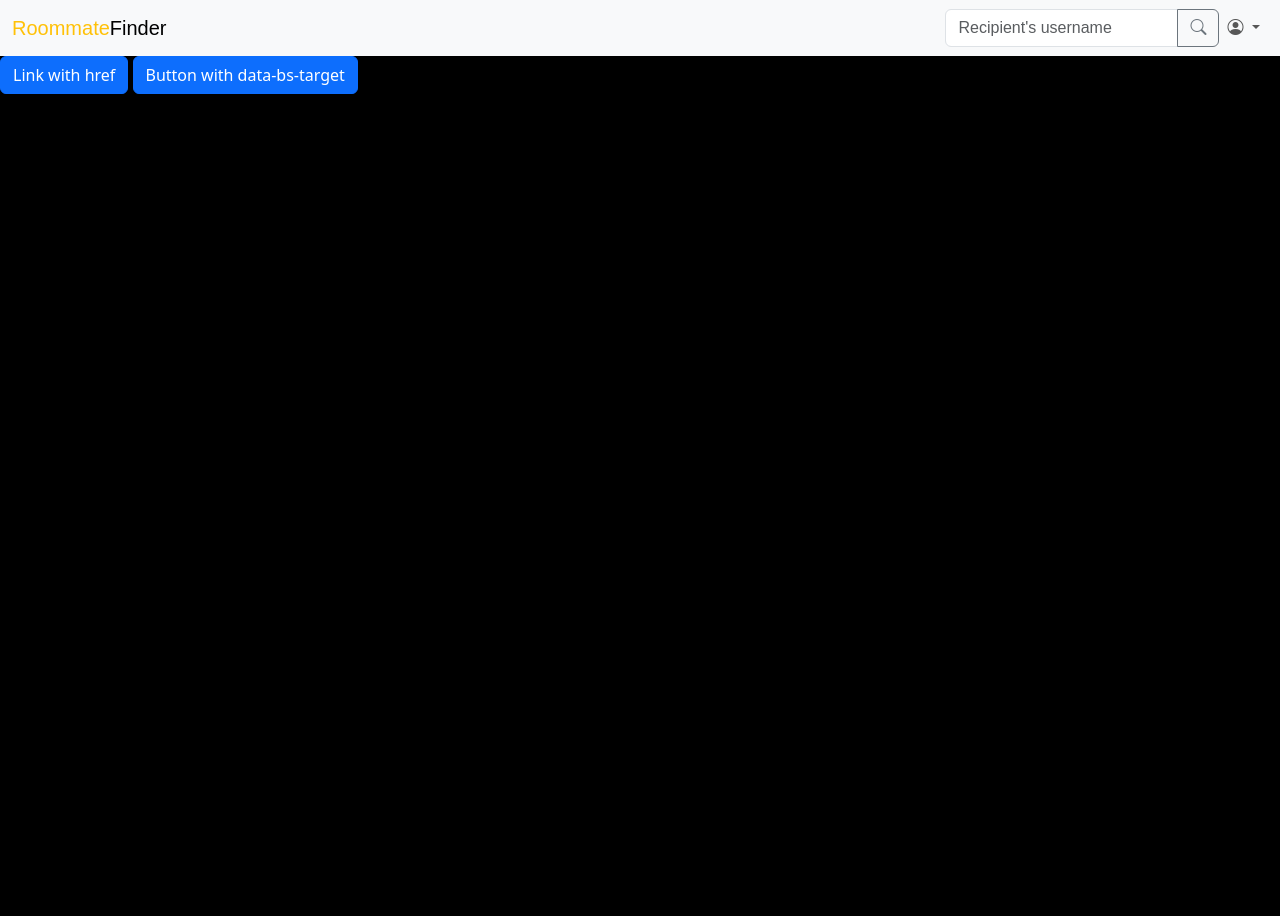
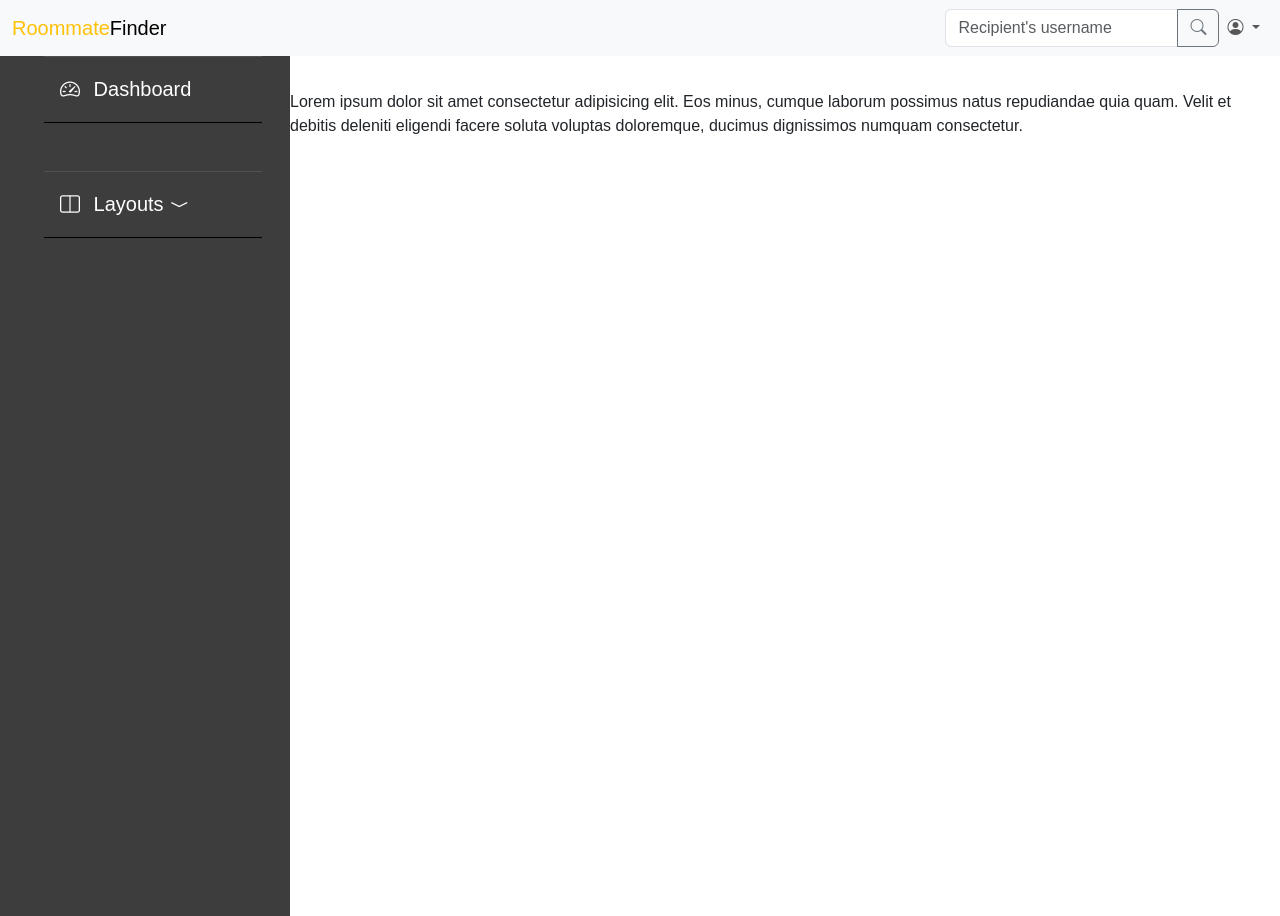
Before and after one commit to UtsavAcode/project6, a Django app: page /padmin/ in a window 1280 px wide. Run offline with Django 4.2, Linux system fonts and the light colour scheme.

Commit message:
late night commit not much done

```diff
--- a/static/css/padmin.css
+++ b/static/css/padmin.css
@@ -4,63 +4,57 @@
     box-sizing: border-box;
     font-family: 'Poppins', sans-serif;
 }
-/*
-.admin-nav{
-    margin: 0;
-    padding:20px;
-    height: 10vh;
-    width: 100%;
-    background-color: rgb(13, 5, 5);
-    display: flex;
-    justify-content: space-between;
-    align-items: center;
-    position: sticky;
+
+
+.col-md-9{
+    margin-top: 90px;
+    margin-left: 290px;
+    position: fixed;
+}
+.sidebar{
+    top: 56px;
+    position: fixed;
+    left:0px;
+    width: 290px;
+    height: 100%;
+    background: rgb(62, 61, 61);
+    transition: all .5s ease;
 }
 
-.nav-items{
-  display: flex;
-  justify-content: space-between;
-  align-items: center;
-
-}
-.nav-items li{
-    list-style: none;
-    padding: 10px 5px 0px 10px;
+.sidebar ul a{
+    display: block;
+    height: 100%;
+    width:100%;
+    line-height: 65px;
+    font-size: 20px;
+    padding-left: 40px;
+    box-sizing: border-box;
+    border-top: 1px solid rgba(255,255,255,.1);
+    border-bottom: 1px solid black;
+    transition: .4s;
 }
 
-.logo{
-    font-size: 25px;
-    font-weight: 900;
-    color: #fff;
-    text-decoration: none;
+ul li:hover a{
+    padding-left: 50px;
 }
-.text-warning{
+
+ul li{
+    list-style: none;
+}
+
+li a{
+    color: white;
     text-decoration: none;
 }
 
-.nav-items li a{
-    text-decoration: none;
-    color: white;
-    font-size: 20px;
-    font-weight: 500;
-    padding: 10px 10px 0px 10px;
-}
- */
-
-:root{
-    --offcanvas-width: 250px;
+.sidebar ul li{
+    margin-right: 16px;
 }
 
-.sidebar-nav{
-    width: var(--offcanvas-width);
-}
-body{
-    background-color: black;
-}
 
-@media (min-width: 922px){
-    .sidebar-nav{
-        transform: none;
-        visibility: visible !important;
+@media (min-width: 992px) {
+
+    main{
+        margin-left: 290px;
     }
 }
--- a/static/css/styles.css
+++ b/static/css/styles.css
@@ -6,6 +6,8 @@
   --color-blue: #279af1;
   --color-tea: #c8ffbe;
   --color-white: #f3f3f3;
+
+
 }
 
 * {
--- a/templates/admin/admin_nav.html
+++ b/templates/admin/admin_nav.html
@@ -3,7 +3,7 @@
 <link rel="stylesheet" href="{%static 'css/padmin.css'%}">
 {%endblock%}
 
-<nav class="navbar navbar-expand-lg bg-body-tertiary">
+<nav class="navbar navbar-expand-lg bg-body-tertiary fixed-top">
   <div class="container-fluid">
     <a class="navbar-brand" href="#"><span class="text-warning">Roommate</span>Finder</a>
     <button class="navbar-toggler" type="button" data-bs-toggle="collapse" data-bs-target="#navbarSupportedContent" aria-controls="navbarSupportedContent" aria-expanded="false" aria-label="Toggle navigation">
@@ -21,7 +21,7 @@
 
         <li class="nav-item dropdown ">
           <a class="nav-link dropdown-toggle" href="#" role="button" data-bs-toggle="dropdown" aria-expanded="false">
-           <i class="bi bi-person-circle"></i>
+           <i class="bi bi-person-circle bi-lg"></i>
           </a>
           <ul class="dropdown-menu dropdown-menu-end aria-labelledby='navbarDropdown'">
             <li><a class="dropdown-item" href="#">Action</a></li>
@@ -36,32 +36,11 @@
   </div>
 </nav>
 
-<!-- off canvas --><!-- off canvas -->
-<a class="btn btn-primary" data-bs-toggle="offcanvas" href="#offcanvasExample" role="button" aria-controls="offcanvasExample">
-  Link with href
-</a>
-<button class="btn btn-primary" type="button" data-bs-toggle="offcanvas" data-bs-target="#offcanvasExample" aria-controls="offcanvasExample">
-  Button with data-bs-target
-</button>
+<!-- Navbar end -->
 
-<div class=" sidebar-nav offcanvas offcanvas-start" tabindex="-1" id="offcanvasExample" aria-labelledby="offcanvasExampleLabel">
-  <div class="offcanvas-header">
-    <h5 class="offcanvas-title" id="offcanvasExampleLabel">Offcanvas</h5>
-    <button type="button" class="btn-close" data-bs-dismiss="offcanvas" aria-label="Close"></button>
-  </div>
-  <div class="offcanvas-body">
-    <div>
-      Some text as placeholder. In real life you can have the elements you have chosen. Like, text, images, lists, etc.
-    </div>
-    <div class="dropdown mt-3">
-      <button class="btn btn-secondary dropdown-toggle" type="button" data-bs-toggle="dropdown">
-        Dropdown button
-      </button>
-      <ul class="dropdown-menu">
-        <li><a class="dropdown-item" href="#">Action</a></li>
-        <li><a class="dropdown-item" href="#">Another action</a></li>
-        <li><a class="dropdown-item" href="#">Something else here</a></li>
-      </ul>
-    </div>
-  </div>
-</div>
+
+
+
+
+
+<!-- Sidebar end -->
--- a/templates/admin/padmin.html
+++ b/templates/admin/padmin.html
@@ -11,3 +11,8 @@
 {%block navbar%}
 {% include './admin_nav.html' %}
 {%endblock%}
+
+
+{%block sidebar%}
+{% include './sidebar.html' %}
+{%endblock%}
--- /dev/null
+++ b/templates/admin/sidebar.html
@@ -0,0 +1,65 @@
+{%load static%}
+{%block css%}
+<link rel="stylesheet" href="{%static 'css/padmin.css'%}">
+{%endblock%}
+
+
+<!-- Sidebar start  -->
+
+<div class="sidebar container-fluid">
+
+  <!-- <ul>
+    <li><a href="#"><i class="bi bi-tools"></i>item1</a></li>
+    <li><a href="#"><i class="bi bi-tools"></i>item1</a></li>
+    <li><a href="#"><i class="bi bi-tools"></i>item1</a></li>
+    <li><a href="#"><i class="bi bi-tools"></i>item1</a></li>
+    <li><a href="#"><i class="bi bi-tools"></i>item1</a></li>
+  </ul> -->
+
+<ul>
+  <!-- <li>
+    <div class="text-muted small fw-bold text-uppercase px-3">
+      CORE
+    </div>
+  </li> -->
+
+  <li>
+    <a href="#" class="nav-link px-3 active">
+      <span class="me-2">
+        <i class="bi bi-speedometer2 text-white"></i>
+      </span>
+      <span class="text-white">Dashboard</span>
+    </a>
+  </li>
+  <li class="my-4">
+    <hr class="dropdown-divider">
+  </li>
+
+  <li>
+    <a class="nav-link px-3" data-bs-toggle="collapse" href="#collapseExample" role="button" aria-expanded="false" aria-controls="collapseExample">
+   <span class="me-2"><i class="bi bi-layout-split text-white"></i></span>
+   <span class="text-white">Layouts</span>
+   <span><i class="bi bi-chevron-compact-down right-icon ml-2 text-white"></i></span>
+  </a>
+  <div class="collapse" id="collapseExample">
+    <div>
+      <ul class="navbar-nav ps-3">
+        <li>
+          <a href="#" class="nav-link px-3">
+            <span class="me-2">
+              <i class="bi bi-layout-split"></i>
+            </span>
+            <span>Nested Link</span>
+          </a>
+        </li>
+      </ul>
+    </div>
+  </div>
+  </li>
+</ul>
+
+</div>
+
+<div class="col-md-9">
+    <p>Lorem ipsum dolor sit amet consectetur adipisicing elit. Eos minus, cumque laborum possimus natus repudiandae quia quam. Velit et debitis deleniti eligendi facere soluta voluptas doloremque, ducimus dignissimos numquam consectetur.</p>
+</div>
```
